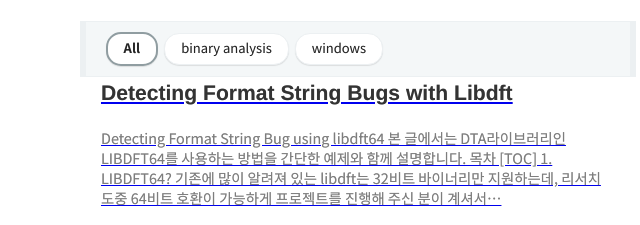
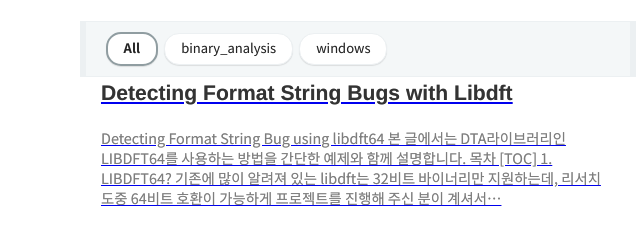
Before and after one commit to hyunjungg/hyunjungg.github.io, a Gatsby site: page / in a window 1280 px wide. Shown: the part 301-526 px from the top of the page, 282-922 px from the left. Built offline with nearby package versions, Linux system fonts and the light colour scheme; Gatsby itself is replaced by a stand-in of ours; some packages are replaced by stand-ins of ours; what typography-theme-github would draw is missing.

Commit message:
Feat : change category name

```diff
--- a/content/blog/binary_analysis/Detecting_FSB_with_DTA.md
+++ b/content/blog/binary_analysis/Detecting_FSB_with_DTA.md
@@ -1,7 +1,7 @@
 ---
 title: 'Detecting Format String Bugs with Libdft'
 date: 2023-03-05 16:58:13
-category: 'binary analysis'
+category: 'binary_analysis'
 draft: false
 ---
 
```
